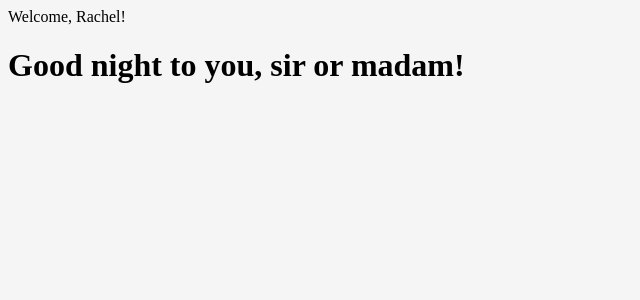
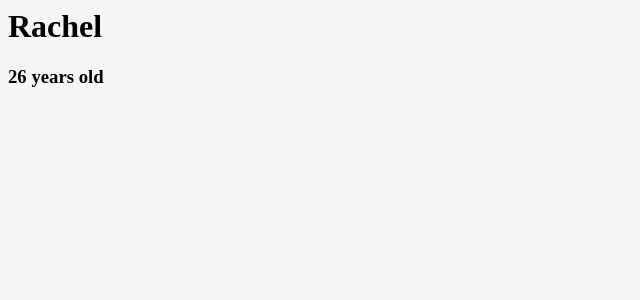
Before and after one commit to rmleg/react-tutorial, a React (Create React App) app: page / in a window 1280 px wide. Shown: the top 300 px of the page, without its empty margins (0-640 px from the left). Built offline with nearby package versions, Linux system fonts and the light colour scheme.

Commit message:
State practice 1

```diff
--- a/src/App.js
+++ b/src/App.js
@@ -1,28 +1,27 @@
-/*
-Let's practice props and mapping components on our todo list app!
+import React from "react"
 
-I've created a js file with some todos data in it, which I'm imported
- into this file. (Normally this data would come from an API call, not a local file).
+// Challenge:
+// Given an incomplete class-based component without a constructor,
+// add a constructor and initialize state to fix the broken component.
 
-Challenge: Using the array map method, render a child component for
- each todo item in the todosData array and pass the relevant data to it.
-*/
+class App extends React.Component {
 
-import React from "react"
-import TodoItem from "./TodoItem"
-import todosData from "./todosData"
+    constructor() {
+        super();
+        this.state = {
+            name: "Rachel",
+            age: 26,
+        }
+    }
 
-function App() {
-
-    const todoComponents = todosData.map(
-        item => <TodoItem key={item.id} item={item} />
-    )
-
-    return (
-        <div className="todo-list">
-            {todoComponents}
-        </div>
-    )
+    render() {
+        return(
+            <div>
+                <h1>{this.state.name}</h1>
+                <h3>{this.state.age} years old</h3>
+            </div>
+        );
+    }
 }
 
 export default App
--- a/src/index.js
+++ b/src/index.js
@@ -1,57 +1,6 @@
-/*
+import React from "react";
+import ReactDOM from "react-dom";
 
-Challenge:
-1. Convert all 3 components to be class-based
-2. Fix the small bug
+import App from "./App";
 
-*/
-
-import React from "react"
-import ReactDOM from "react-dom"
-
-// #1
-class App extends React.Component {
-    render() {
-        return (
-            <div>
-                <Header username="Rachel" />
-                <Greeting />
-            </div>
-        )
-    }
-}
-
-// #2
-class Header extends React.Component {
-    render() {
-        return (
-            <header>
-                <p>Welcome, {this.props.username}!</p>
-            </header>
-        )
-    }
-}
-
-// #3
-class Greeting extends React.Component {
-
-    render() {
-        const date = new Date()
-        const hours = date.getHours()
-        let timeOfDay
-
-        if (hours < 12) {
-            timeOfDay = "morning"
-        } else if (hours >= 12 && hours < 17) {
-            timeOfDay = "afternoon"
-        } else {
-            timeOfDay = "night"
-        }
-
-        return (
-            <h1>Good {timeOfDay} to you, sir or madam!</h1>
-        )
-    }
-}
-
-ReactDOM.render(<App />, document.getElementById("root"))
+ReactDOM.render(<App />, document.getElementById("root"));
```
